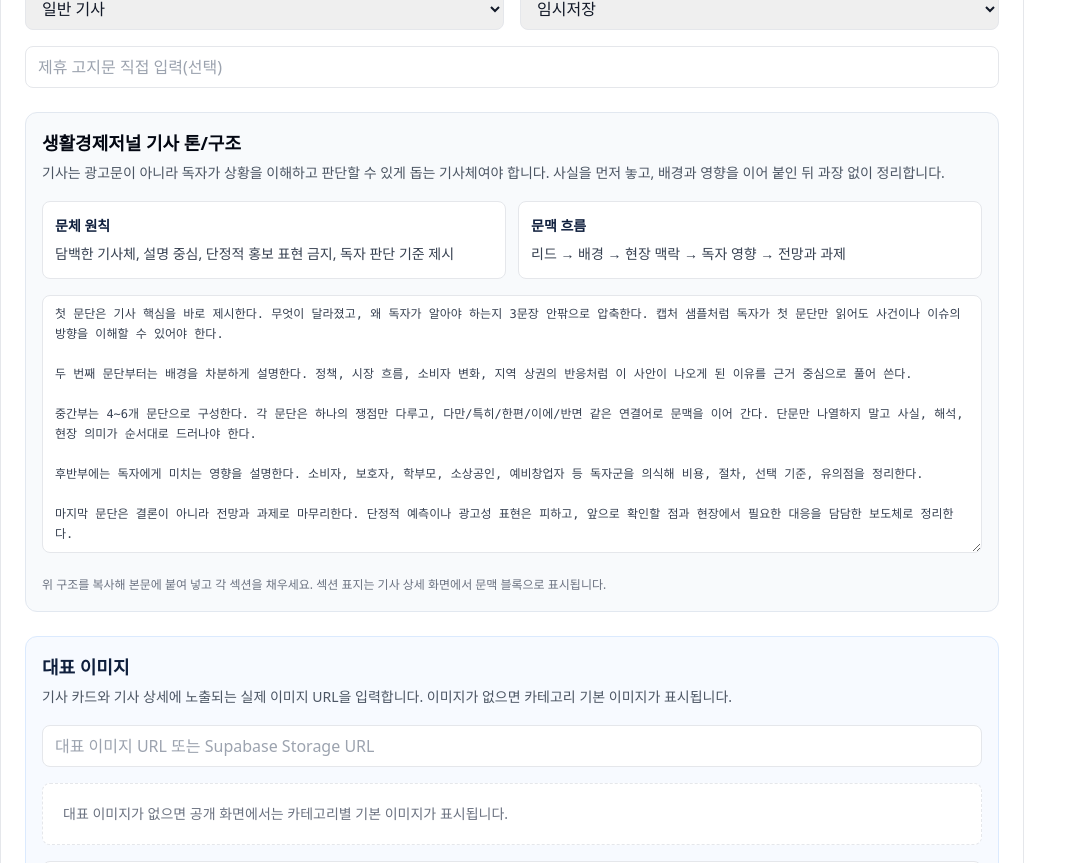
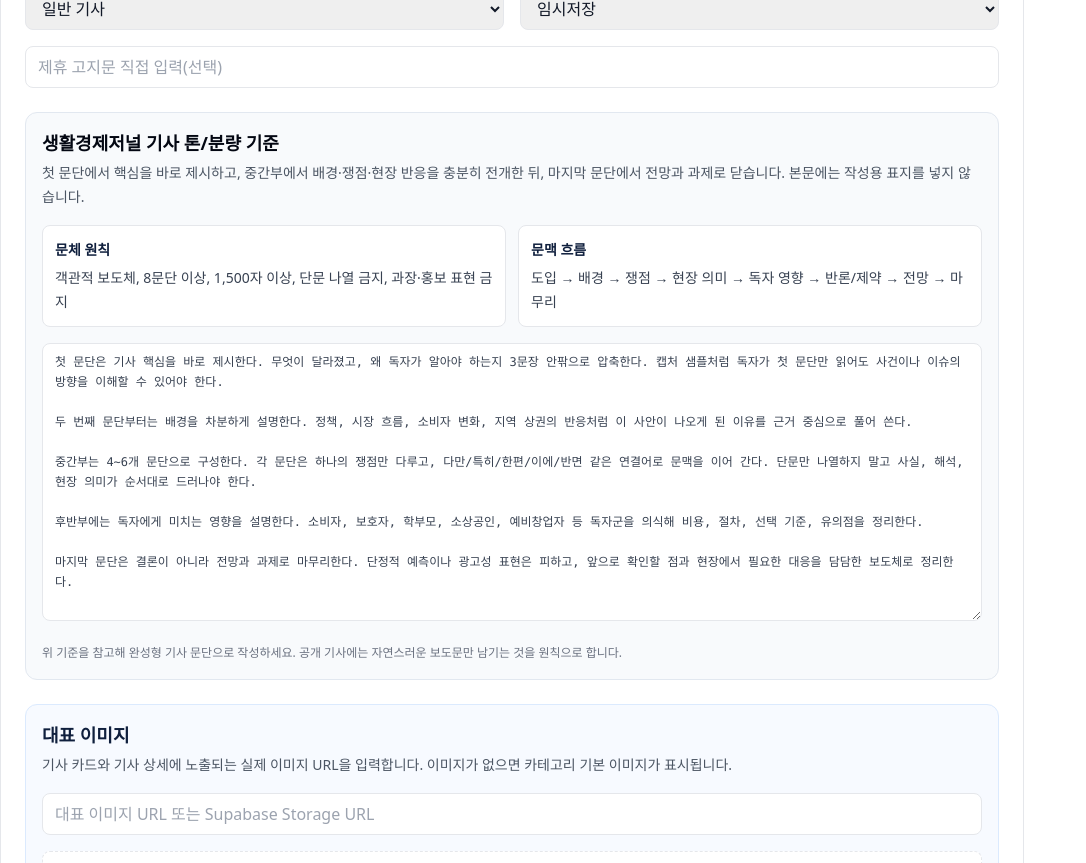
Before and after one commit to apark12321-ux/vision-media-mediaoffice, a Next.js app: page /admin/articles/new in a window 1280 px wide. Shown: the part 640-1503 px from the top of the page, without its empty margins (0-1086 px from the left). Built offline with nearby package versions, Linux system fonts and the light colour scheme; no server answers; the database is empty.

Commit message:
Revise article writing guide

```diff
--- a/components/admin/article-writing-guide.tsx
+++ b/components/admin/article-writing-guide.tsx
@@ -4,23 +4,23 @@ export function ArticleWritingGuide() {
   return (
     <section className="space-y-4 rounded-xl border border-slate-200 bg-slate-50 p-4">
       <div>
-        <h2 className="text-lg font-black text-gray-950">생활경제저널 기사 톤/구조</h2>
+        <h2 className="text-lg font-black text-gray-950">생활경제저널 기사 톤/분량 기준</h2>
         <p className="mt-1 text-sm leading-6 text-gray-600">
-          기사는 광고문이 아니라 독자가 상황을 이해하고 판단할 수 있게 돕는 기사체여야 합니다. 사실을 먼저 놓고, 배경과 영향을 이어 붙인 뒤 과장 없이 정리합니다.
+          첫 문단에서 핵심을 바로 제시하고, 중간부에서 배경·쟁점·현장 반응을 충분히 전개한 뒤, 마지막 문단에서 전망과 과제로 닫습니다. 본문에는 작성용 표지를 넣지 않습니다.
         </p>
       </div>
       <div className="grid gap-3 text-sm leading-6 text-gray-700 md:grid-cols-2">
         <div className="rounded-lg border bg-white p-3">
           <p className="font-black text-brand-navy">문체 원칙</p>
-          <p className="mt-1">담백한 기사체, 설명 중심, 단정적 홍보 표현 금지, 독자 판단 기준 제시</p>
+          <p className="mt-1">객관적 보도체, 8문단 이상, 1,500자 이상, 단문 나열 금지, 과장·홍보 표현 금지</p>
         </div>
         <div className="rounded-lg border bg-white p-3">
           <p className="font-black text-brand-navy">문맥 흐름</p>
-          <p className="mt-1">리드 → 배경 → 현장 맥락 → 독자 영향 → 전망과 과제</p>
+          <p className="mt-1">도입 → 배경 → 쟁점 → 현장 의미 → 독자 영향 → 반론/제약 → 전망 → 마무리</p>
         </div>
       </div>
-      <textarea readOnly rows={12} value={getArticleWritingTemplate()} className="w-full rounded-lg border bg-white px-3 py-2 font-mono text-xs leading-5 text-gray-700" />
-      <p className="text-xs leading-5 text-gray-500">위 구조를 복사해 본문에 붙여 넣고 각 섹션을 채우세요. 섹션 표지는 기사 상세 화면에서 문맥 블록으로 표시됩니다.</p>
+      <textarea readOnly rows={13} value={getArticleWritingTemplate()} className="w-full rounded-lg border bg-white px-3 py-2 font-mono text-xs leading-5 text-gray-700" />
+      <p className="text-xs leading-5 text-gray-500">위 기준을 참고해 완성형 기사 문단으로 작성하세요. 공개 기사에는 자연스러운 보도문만 남기는 것을 원칙으로 합니다.</p>
     </section>
   );
 }
```
